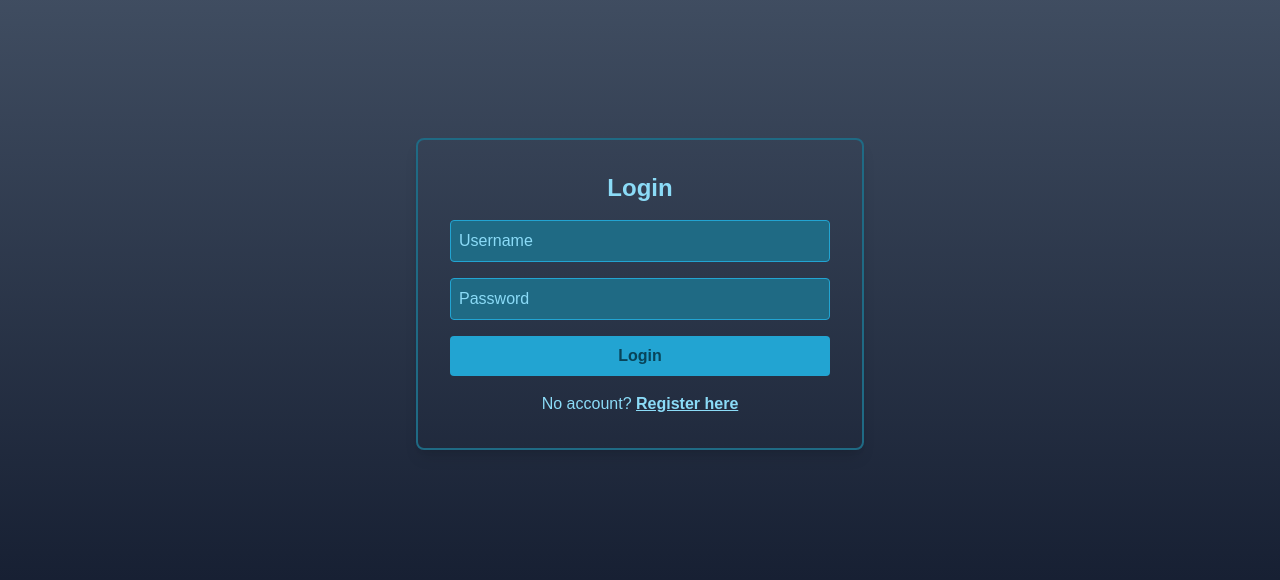
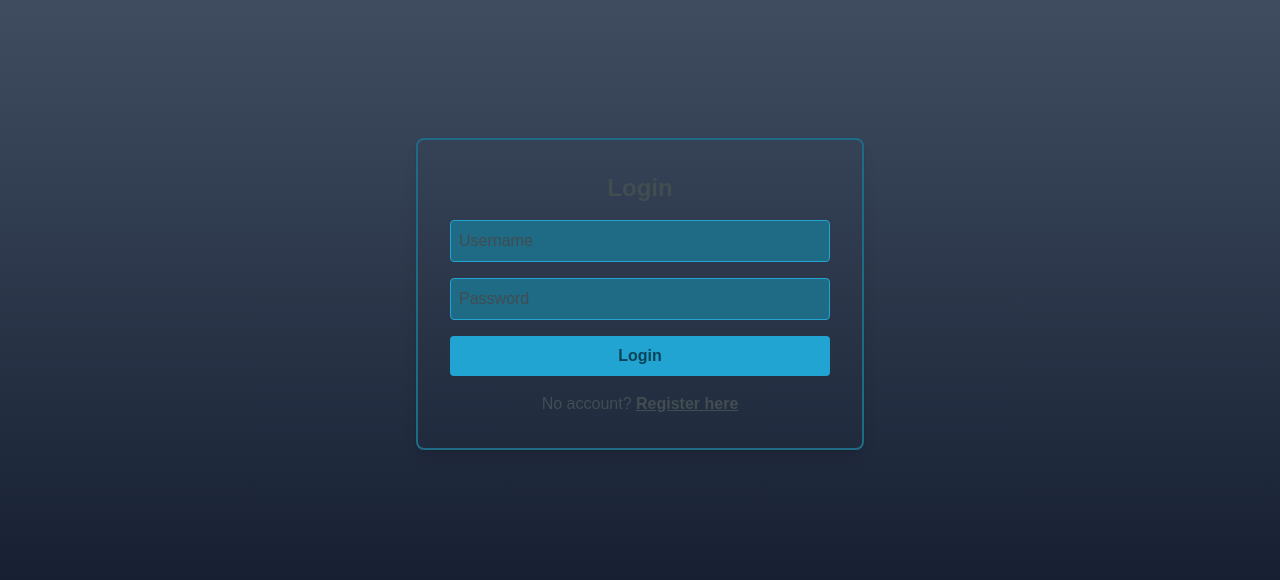
Before and after one commit to simolargou/Chatapp, a React (Create React App) app in the folder frontend/: page /auth in a window 1280 px wide. Shown: the part 106-686 px from the top of the page. Built offline with nearby package versions, Linux system fonts and the light colour scheme; no server answers; a web font is replaced by a local one.

Commit message:
latest update9

```diff
--- a/frontend/tailwind.config.js
+++ b/frontend/tailwind.config.js
@@ -7,8 +7,8 @@ module.exports = {
         'darkgreen': '#084459',
         'green': '#1f6a84',
         'litegreen': '#22a4d2',
-        'lime': '#8bdbf7',
-        'black': '#0c1889ff',
+        'lime': '#414d51ff',
+        'black': '#525ec9ff',
         'white': '#ffffff',
         'gray': '#737373',
         'life': '#22ad45ff',
```
